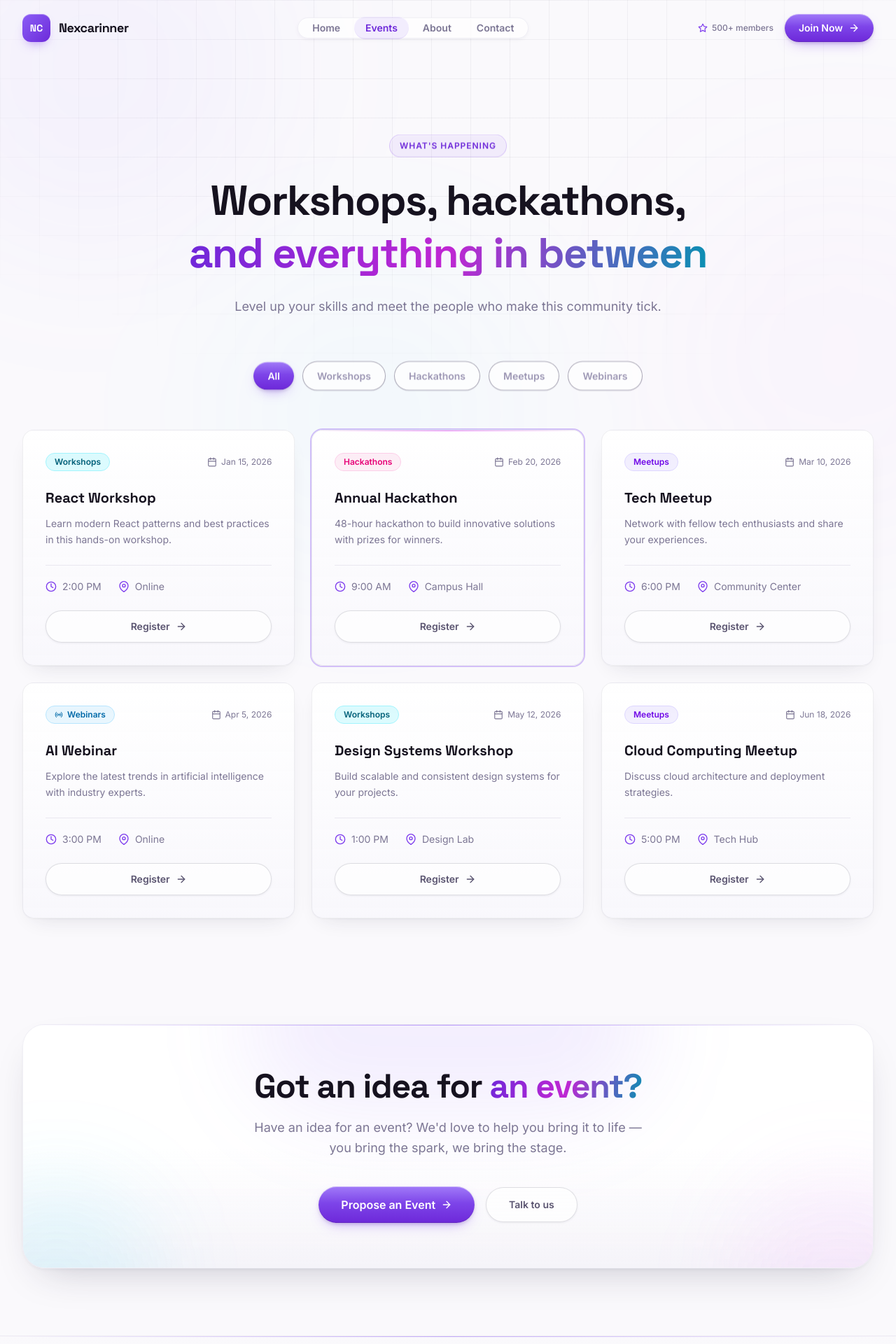
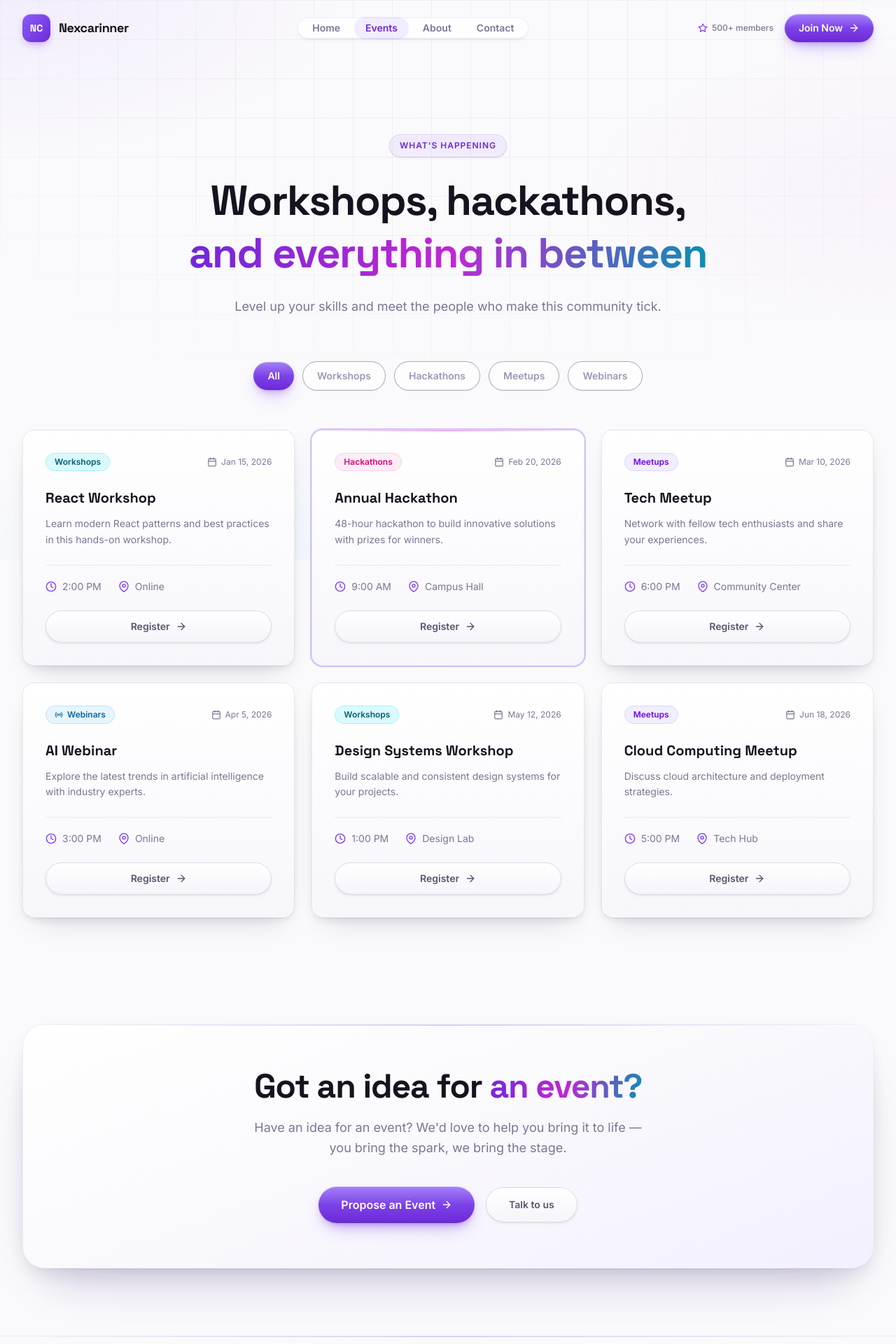
Before and after one commit to codexxxx07/Nexcarinner_Website, a React (Vite) app in the folder FrontEnd/: page /events in a window 1280 px wide. Shown: the top 1920 px of the page at 70% size. Built offline with nearby package versions, Linux system fonts and the light colour scheme.

Commit message:
improved structure

```diff
--- a/FrontEnd/src/components/CtaBanner.jsx
+++ b/FrontEnd/src/components/CtaBanner.jsx
@@ -13,11 +13,21 @@ const CtaBanner = ({
   return (
     <section className="mx-auto max-w-7xl px-6 lg:px-8 py-20 sm:py-24">
       <Reveal variant="zoom">
-        <div className="relative overflow-hidden rounded-[2rem] border border-ink-800/60 bg-gradient-to-b from-white via-white to-ink-900/60 p-10 shadow-[0_2px_4px_rgba(34,29,58,0.04),0_24px_60px_-28px_rgba(34,29,58,0.28),inset_0_1px_0_rgba(255,255,255,0.95)] sm:p-16 text-center">
-          <div className="pointer-events-none absolute inset-x-0 top-0 h-px bg-gradient-to-r from-transparent via-brand-500/60 to-transparent" />
-          <div className="pointer-events-none absolute -top-32 left-1/2 h-64 w-[36rem] -translate-x-1/2 rounded-full bg-brand-500/10 blur-3xl" />
-          <div className="pointer-events-none absolute -bottom-40 -right-24 h-72 w-72 rounded-full bg-flare-pink/10 blur-3xl" />
-          <div className="pointer-events-none absolute -bottom-40 -left-24 h-72 w-72 rounded-full bg-flare-cyan/10 blur-3xl" />
+        <div
+          className="relative overflow-hidden rounded-4xl border border-ink-800/50 p-10 sm:p-16 text-center"
+          style={{
+            background: 'linear-gradient(160deg, #ffffff 0%, #faf9fc 45%, #f3f0ff 100%)',
+            boxShadow: [
+              'inset 0 1px 0 rgba(255,255,255,1)',
+              '0 1px 2px rgba(34,29,58,0.05)',
+              '0 12px 32px -12px rgba(34,29,58,0.16)',
+              '0 36px 72px -32px rgba(34,29,58,0.2)',
+              '0 40px 80px -40px rgba(124,58,237,0.12)',
+            ].join(', '),
+          }}
+        >
+          {/* Top highlight line */}
+          <div className="pointer-events-none absolute inset-x-0 top-0 h-px bg-gradient-to-r from-transparent via-brand-500/50 to-transparent" />
 
           <div className="relative">
             <h2 className="font-display text-3xl sm:text-4xl lg:text-5xl font-bold text-ink-50 tracking-tight">
--- a/FrontEnd/src/components/Footer.jsx
+++ b/FrontEnd/src/components/Footer.jsx
@@ -30,9 +30,12 @@ const Footer = () => {
   }
 
   return (
-    <footer className="relative overflow-hidden border-t border-ink-800/70 bg-gradient-to-b from-transparent to-ink-900/50">
-      <div className="pointer-events-none absolute inset-x-0 top-0 h-px bg-gradient-to-r from-transparent via-brand-500/50 to-transparent" />
-      <div className="pointer-events-none absolute -bottom-56 left-1/2 h-96 w-[46rem] -translate-x-1/2 rounded-full bg-brand-500/10 blur-3xl" />
+    <footer className="relative overflow-hidden border-t border-ink-800/70"
+      style={{
+        background: 'linear-gradient(180deg, transparent 0%, rgba(242,240,247,0.4) 100%)',
+      }}
+    >
+      <div className="pointer-events-none absolute inset-x-0 top-0 h-px bg-gradient-to-r from-transparent via-brand-500/40 to-transparent" />
 
       <div className="relative mx-auto max-w-7xl px-6 pb-10 pt-16 lg:px-8">
         <div className="grid gap-12 lg:grid-cols-12">
@@ -57,7 +60,7 @@ const Footer = () => {
                   key={social.name}
                   href={social.url}
                   aria-label={social.name}
-                  className="flex h-10 w-10 items-center justify-center rounded-full border border-ink-800 bg-white/70 text-ink-500 shadow-[inset_0_1px_0_rgba(255,255,255,0.9),0_2px_5px_-2px_rgba(34,29,58,0.1)] transition-colors duration-200 hover:border-brand-600/40 hover:text-brand-700 hover:shadow-[inset_0_1px_0_rgba(255,255,255,0.9),0_4px_12px_-4px_rgba(124,58,237,0.35)]"
+                  className="flex h-10 w-10 items-center justify-center rounded-full border border-ink-800 bg-white text-ink-500 shadow-[inset_0_1px_0_rgba(255,255,255,1),0_1px_3px_rgba(34,29,58,0.1),0_3px_8px_-4px_rgba(34,29,58,0.12)] transition-colors duration-200 hover:border-brand-600/40 hover:text-brand-700 hover:shadow-[inset_0_1px_0_rgba(255,255,255,1),0_1px_3px_rgba(34,29,58,0.08),0_6px_14px_-6px_rgba(124,58,237,0.3)]"
                 >
                   <social.icon className="h-4 w-4" />
                 </a>
@@ -136,14 +139,14 @@ const Footer = () => {
                   You're in! Watch your inbox for updates.
                 </p>
               ) : (
-                <div className="flex overflow-hidden rounded-full border border-ink-300/60 bg-white shadow-[inset_0_1.5px_3px_rgba(34,29,58,0.06),0_1px_0_rgba(255,255,255,0.85)] focus-within:border-brand-600/50 focus-within:ring-4 focus-within:ring-brand-500/10">
+                <div className="flex overflow-hidden rounded-full border border-ink-300/60 bg-white shadow-[inset_0_2px_4px_rgba(34,29,58,0.07),inset_0_1px_2px_rgba(34,29,58,0.04),0_1px_0_rgba(255,255,255,0.9)] focus-within:border-brand-600/50 focus-within:shadow-[inset_0_2px_4px_rgba(34,29,58,0.05),0_0_0_4px_rgba(124,58,237,0.1)]">
                   <input
                     type="email"
                     value={email}
                     onChange={(e) => setEmail(e.target.value)}
                     placeholder="you@email.com"
                     aria-label="Email address"
-                    className="w-full bg-transparent px-5 py-3 text-sm text-ink-100 placeholder:text-ink-500 focus:outline-none"
+                    className="w-full bg-transparent px-5 py-3 text-sm text-ink-50 placeholder:text-ink-400 focus:outline-none"
                     required
                   />
                   <button
--- a/FrontEnd/src/components/Layout.jsx
+++ b/FrontEnd/src/components/Layout.jsx
@@ -4,12 +4,26 @@ import Footer from './Footer'
 const Layout = ({ children }) => {
   return (
     <div className="relative flex min-h-screen flex-col bg-ink-950">
-      {/* Static ambient background — no animation for performance */}
-      <div className="pointer-events-none fixed inset-0 z-0">
+      {/*
+       * Ambient background — CSS radial-gradient orbs instead of DOM divs with blur.
+       * blur-[120px] on fixed elements forces GPU repaints on every scroll frame.
+       * A single background-image with multiple radial gradients costs ~0 at runtime.
+       */}
+      <div
+        className="pointer-events-none fixed inset-0 z-0"
+        aria-hidden="true"
+      >
         <div className="absolute inset-0 grid-pattern" />
-        <div className="absolute -top-40 -left-32 h-[32rem] w-[32rem] rounded-full bg-brand-500/5 blur-[120px]" />
-        <div className="absolute top-1/3 -right-40 h-[30rem] w-[30rem] rounded-full bg-flare-pink/4 blur-[130px]" />
-        <div className="absolute bottom-0 left-1/4 h-[26rem] w-[26rem] rounded-full bg-flare-cyan/4 blur-[120px]" />
+        <div
+          className="absolute inset-0"
+          style={{
+            backgroundImage: [
+              'radial-gradient(ellipse 55% 40% at 0% 0%, rgba(139,92,246,0.07) 0%, transparent 70%)',
+              'radial-gradient(ellipse 50% 35% at 100% 33%, rgba(232,121,249,0.05) 0%, transparent 70%)',
+              'radial-gradient(ellipse 45% 35% at 25% 100%, rgba(34,211,238,0.05) 0%, transparent 70%)',
+            ].join(', '),
+          }}
+        />
       </div>
 
       <Navbar />
--- a/FrontEnd/src/components/Navbar.jsx
+++ b/FrontEnd/src/components/Navbar.jsx
@@ -1,4 +1,4 @@
-import { useEffect, useState } from 'react'
+import { useEffect, useRef, useState } from 'react'
 import { Link, NavLink } from 'react-router-dom'
 import { FiMenu, FiX, FiArrowRight, FiStar } from 'react-icons/fi'
 
@@ -11,7 +11,7 @@ const links = [
 
 const Logo = () => (
   <Link to="/" className="flex items-center gap-3">
-    <span className="flex h-10 w-10 items-center justify-center rounded-xl bg-gradient-to-br from-brand-500 to-brand-700 font-display text-sm font-bold text-white shadow-[0_8px_16px_-8px_rgba(124,58,237,0.65),inset_0_1px_0_rgba(255,255,255,0.35)]">
+    <span className="flex h-10 w-10 items-center justify-center rounded-xl bg-gradient-to-br from-brand-500 to-brand-700 font-display text-sm font-bold text-white shadow-[0_6px_14px_-6px_rgba(124,58,237,0.7),inset_0_1px_0_rgba(255,255,255,0.35),inset_0_-1px_0_rgba(0,0,0,0.1)]">
       NC
     </span>
     <span className="font-display text-lg font-bold tracking-tight text-ink-50">
@@ -23,9 +23,18 @@ const Logo = () => (
 const Navbar = () => {
   const [scrolled, setScrolled] = useState(false)
   const [open, setOpen] = useState(false)
+  // Use a ref for the scroll handler to avoid recreating it on every render
+  const scrolledRef = useRef(false)
 
   useEffect(() => {
-    const onScroll = () => setScrolled(window.scrollY > 24)
+    const onScroll = () => {
+      const shouldBeScrolled = window.scrollY > 24
+      // Only trigger a state update when the value actually changes
+      if (shouldBeScrolled !== scrolledRef.current) {
+        scrolledRef.current = shouldBeScrolled
+        setScrolled(shouldBeScrolled)
+      }
+    }
     onScroll()
     window.addEventListener('scroll', onScroll, { passive: true })
     return () => window.removeEventListener('scroll', onScroll)
@@ -39,9 +48,9 @@ const Navbar = () => {
   return (
     <header className="fixed inset-x-0 top-0 z-50">
       <div
-        className={`transition-colors duration-200 ${
+        className={`transition-[background-color,border-color,box-shadow] duration-200 ${
           scrolled
-            ? 'border-b border-ink-800/70 bg-white/88 shadow-[0_4px_16px_-8px_rgba(34,29,58,0.18),inset_0_-1px_0_rgba(34,29,58,0.06)] backdrop-blur-xl'
+            ? 'border-b border-ink-800/70 bg-white/90 shadow-[0_1px_2px_rgba(34,29,58,0.06),0_6px_20px_-8px_rgba(34,29,58,0.14),inset_0_-1px_0_rgba(34,29,58,0.05)] backdrop-blur-xl'
             : 'border-b border-transparent bg-transparent'
         }`}
       >
@@ -49,7 +58,7 @@ const Navbar = () => {
           <Logo />
 
           {/* Desktop links */}
-          <div className="hidden items-center gap-1 rounded-full border border-ink-800/60 bg-white/70 p-1 shadow-[inset_0_1px_0_rgba(255,255,255,0.9),0_2px_8px_-4px_rgba(34,29,58,0.12)] lg:flex">
+          <div className="hidden items-center gap-1 rounded-full border border-ink-800/60 bg-white/80 p-1 shadow-[inset_0_1px_0_rgba(255,255,255,1),0_1px_2px_rgba(34,29,58,0.06),0_3px_8px_-4px_rgba(34,29,58,0.1)] lg:flex">
             {links.map((link) => (
               <NavLink
                 key={link.to}
@@ -61,8 +70,8 @@ const Navbar = () => {
                   <span
                     className={`rounded-full px-4 py-2 transition-colors duration-200 ${
                       isActive
-                        ? 'bg-brand-500/10 text-brand-700 shadow-[inset_0_1px_0_rgba(255,255,255,0.7),inset_0_-1px_0_rgba(124,58,237,0.1)]'
-                        : 'hover:bg-ink-800/50 hover:text-ink-900'
+                        ? 'bg-brand-500/10 text-brand-700 shadow-[inset_0_1px_0_rgba(255,255,255,0.8),inset_0_-1px_0_rgba(124,58,237,0.08)]'
+                        : 'hover:bg-ink-800/40 hover:text-ink-900'
                     }`}
                   >
                     {link.label}
@@ -90,7 +99,7 @@ const Navbar = () => {
           <button
             onClick={() => setOpen((v) => !v)}
             aria-label="Toggle menu"
-            className="flex h-10 w-10 items-center justify-center rounded-xl border border-ink-800/70 bg-white/70 text-ink-500 shadow-sm transition-colors hover:text-ink-900 lg:hidden"
+            className="flex h-10 w-10 items-center justify-center rounded-xl border border-ink-800/70 bg-white/80 text-ink-500 shadow-[inset_0_1px_0_rgba(255,255,255,1),0_1px_3px_rgba(34,29,58,0.08)] transition-colors hover:text-ink-900 lg:hidden"
           >
             {open ? <FiX className="h-5 w-5" /> : <FiMenu className="h-5 w-5" />}
           </button>
@@ -98,11 +107,8 @@ const Navbar = () => {
       </div>
 
       {/* Mobile menu */}
-      <div
-        className={`border-b border-ink-800/70 bg-white/95 backdrop-blur-xl lg:hidden ${
-          open ? 'shadow-[0_8px_20px_-10px_rgba(34,29,58,0.25)]' : 'hidden'
-        }`}
-      >
+      {open && (
+        <div className="border-b border-ink-800/70 bg-white/95 shadow-[0_6px_20px_-8px_rgba(34,29,58,0.2)] backdrop-blur-xl lg:hidden">
           <div className="flex flex-col gap-1 px-6 py-6">
             {links.map((link) => (
               <NavLink
@@ -114,7 +120,7 @@ const Navbar = () => {
                   `rounded-xl px-4 py-3 font-medium transition-colors duration-200 ${
                     isActive
                       ? 'bg-brand-500/10 text-brand-700'
-                    : 'text-ink-500 hover:bg-ink-800/50 hover:text-ink-900'
+                      : 'text-ink-500 hover:bg-ink-800/40 hover:text-ink-900'
                   }`
                 }
               >
@@ -131,6 +137,7 @@ const Navbar = () => {
             </Link>
           </div>
         </div>
+      )}
     </header>
   )
 }
--- a/FrontEnd/src/index.css
+++ b/FrontEnd/src/index.css
@@ -84,27 +84,39 @@
 }
 
 @layer components {
-  /* Light glass card — soft gradient, hairline border, inner top highlight */
+  /*
+   * SKEUOMORPHIC CARD SYSTEM
+   * Dual-shadow approach: dark bottom shadow for depth + bright top highlight for elevation.
+   * NO backdrop-filter on main cards — too GPU-intensive.
+   */
+
+  /* Base card — crisp white face, raised 3D depth */
   .glass {
-    background: linear-gradient(180deg, rgba(255, 255, 255, 0.95), rgba(248, 247, 252, 0.9));
-    border: 1px solid rgba(34, 29, 58, 0.07);
+    background: linear-gradient(180deg, #ffffff 0%, #f7f6fb 100%);
+    border: 1px solid rgba(34, 29, 58, 0.09);
     box-shadow:
-      0 1px 2px rgba(34, 29, 58, 0.04),
-      0 12px 30px -16px rgba(34, 29, 58, 0.16),
-      inset 0 1px 0 rgba(255, 255, 255, 0.9);
-    backdrop-filter: blur(14px);
-    -webkit-backdrop-filter: blur(14px);
+      /* top highlight — light source from above */
+      inset 0 1px 0 rgba(255, 255, 255, 1),
+      /* subtle inner side glow */
+      inset 1px 0 0 rgba(255, 255, 255, 0.6),
+      /* contact shadow — tight, sharp */
+      0 1px 2px rgba(34, 29, 58, 0.06),
+      /* mid shadow — elevation feel */
+      0 6px 16px -6px rgba(34, 29, 58, 0.14),
+      /* deep diffuse shadow — 3D depth illusion */
+      0 20px 40px -20px rgba(34, 29, 58, 0.18);
   }
 
+  /* Stronger card for floating/overlay elements */
   .glass-strong {
-    background: rgba(255, 255, 255, 0.92);
-    border: 1px solid rgba(34, 29, 58, 0.08);
+    background: #ffffff;
+    border: 1px solid rgba(34, 29, 58, 0.1);
     box-shadow:
-      0 2px 4px rgba(34, 29, 58, 0.05),
-      0 18px 44px -20px rgba(34, 29, 58, 0.24),
-      inset 0 1px 0 rgba(255, 255, 255, 0.95);
-    backdrop-filter: blur(20px);
-    -webkit-backdrop-filter: blur(20px);
+      inset 0 1px 0 rgba(255, 255, 255, 1),
+      inset 1px 0 0 rgba(255, 255, 255, 0.7),
+      0 1px 3px rgba(34, 29, 58, 0.07),
+      0 8px 20px -8px rgba(34, 29, 58, 0.18),
+      0 24px 48px -24px rgba(34, 29, 58, 0.22);
   }
 
   .text-gradient {
@@ -114,7 +126,6 @@
     color: transparent;
   }
 
-  /* Same visual as text-gradient — animation removed for performance */
   .text-gradient-animate {
     background: linear-gradient(105deg, #6d28d9, #c026d3 50%, #0891b2);
     -webkit-background-clip: text;
@@ -131,111 +142,166 @@
     -webkit-mask-image: radial-gradient(ellipse 90% 70% at 50% 20%, black 30%, transparent 75%);
   }
 
-  /* Skeuomorphic card — shadow deepens on hover, no movement */
+  /*
+   * card-lift — enhanced 3D elevation on hover.
+   * Shadow layer grows; brand tint appears in deep shadow.
+   * Only shadow + border-color transition — no transform, no layout shift.
+   */
   .card-lift {
-    transition: box-shadow 0.25s ease, border-color 0.25s ease;
+    transition: box-shadow 0.22s ease, border-color 0.22s ease;
   }
   .card-lift:hover {
-    border-color: rgba(124, 58, 237, 0.22);
+    border-color: rgba(124, 58, 237, 0.18);
     box-shadow:
-      0 2px 4px rgba(34, 29, 58, 0.05),
-      0 18px 36px -16px rgba(34, 29, 58, 0.22),
-      inset 0 1px 0 rgba(255, 255, 255, 0.95);
+      inset 0 1px 0 rgba(255, 255, 255, 1),
+      inset 1px 0 0 rgba(255, 255, 255, 0.6),
+      0 1px 2px rgba(34, 29, 58, 0.05),
+      0 8px 20px -8px rgba(34, 29, 58, 0.16),
+      0 28px 54px -24px rgba(34, 29, 58, 0.22),
+      /* brand-tinted depth shadow for skeuomorphic richness */
+      0 32px 60px -28px rgba(124, 58, 237, 0.14);
   }
 
-  /* Raised primary button — skeuomorphic sheen, no movement */
+  /*
+   * btn-gradient — raised skeuomorphic pill button.
+   * Top sheen + bottom shadow create physical button feel.
+   * Active state simulates press-down with inset shadow.
+   */
   .btn-gradient {
-    background-image: linear-gradient(180deg, rgba(255, 255, 255, 0.18) 0%, rgba(255, 255, 255, 0) 45%), linear-gradient(180deg, #8b5cf6, #6d28d9);
+    background-image:
+      linear-gradient(180deg, rgba(255, 255, 255, 0.22) 0%, rgba(255, 255, 255, 0) 50%),
+      linear-gradient(180deg, #8b5cf6, #6d28d9);
     box-shadow:
-      inset 0 1px 0 rgba(255, 255, 255, 0.35),
-      inset 0 -1px 0 rgba(0, 0, 0, 0.12),
-      0 8px 20px -10px rgba(124, 58, 237, 0.65),
-      0 2px 4px rgba(34, 29, 58, 0.14);
-    transition: box-shadow 0.2s ease, filter 0.2s ease;
+      /* top light sheen — light source */
+      inset 0 1px 0 rgba(255, 255, 255, 0.38),
+      /* bottom edge depth */
+      inset 0 -1px 0 rgba(0, 0, 0, 0.15),
+      /* tight contact shadow */
+      0 1px 2px rgba(34, 29, 58, 0.18),
+      /* mid elevation */
+      0 6px 14px -6px rgba(124, 58, 237, 0.55),
+      /* brand glow — depth */
+      0 14px 28px -12px rgba(124, 58, 237, 0.45);
+    transition: box-shadow 0.18s ease, filter 0.18s ease;
   }
   .btn-gradient:hover {
-    filter: brightness(1.06);
+    filter: brightness(1.07);
     box-shadow:
-      inset 0 1px 0 rgba(255, 255, 255, 0.35),
-      inset 0 -1px 0 rgba(0, 0, 0, 0.12),
-      0 12px 26px -10px rgba(124, 58, 237, 0.75),
-      0 2px 6px rgba(34, 29, 58, 0.16);
+      inset 0 1px 0 rgba(255, 255, 255, 0.38),
+      inset 0 -1px 0 rgba(0, 0, 0, 0.15),
+      0 1px 3px rgba(34, 29, 58, 0.2),
+      0 8px 18px -6px rgba(124, 58, 237, 0.65),
+      0 18px 34px -14px rgba(124, 58, 237, 0.5);
   }
   .btn-gradient:active {
     filter: brightness(0.97);
     box-shadow:
-      inset 0 2px 4px rgba(0, 0, 0, 0.18),
-      0 2px 8px -4px rgba(124, 58, 237, 0.5);
+      /* deep inset — physical pressed feel */
+      inset 0 2px 5px rgba(0, 0, 0, 0.22),
+      inset 0 1px 2px rgba(0, 0, 0, 0.12),
+      0 1px 4px -2px rgba(124, 58, 237, 0.4);
   }
 
-  /* Soft outline button for secondary actions */
+  /*
+   * btn-outline — soft elevated secondary button.
+   * Lighter than btn-gradient but still has physical depth.
+   */
   .btn-outline {
     display: inline-flex;
     align-items: center;
     gap: 0.5rem;
     border-radius: 999px;
-    border: 1px solid rgba(34, 29, 58, 0.14);
-    background: rgba(255, 255, 255, 0.65);
-    box-shadow: inset 0 1px 0 rgba(255, 255, 255, 0.9), 0 1px 3px rgba(34, 29, 58, 0.07);
-    transition: border-color 0.2s ease, box-shadow 0.2s ease, color 0.2s ease;
+    border: 1px solid rgba(34, 29, 58, 0.13);
+    background: linear-gradient(180deg, #ffffff 0%, #f5f4fa 100%);
+    box-shadow:
+      inset 0 1px 0 rgba(255, 255, 255, 1),
+      0 1px 2px rgba(34, 29, 58, 0.07),
+      0 3px 8px -4px rgba(34, 29, 58, 0.1);
+    transition: border-color 0.18s ease, box-shadow 0.18s ease, color 0.18s ease;
   }
   .btn-outline:hover {
-    border-color: rgba(124, 58, 237, 0.4);
+    border-color: rgba(124, 58, 237, 0.35);
     color: var(--color-brand-700);
-    box-shadow: inset 0 1px 0 rgba(255, 255, 255, 0.9), 0 4px 12px -6px rgba(34, 29, 58, 0.18);
+    box-shadow:
+      inset 0 1px 0 rgba(255, 255, 255, 1),
+      0 1px 2px rgba(34, 29, 58, 0.07),
+      0 6px 16px -6px rgba(34, 29, 58, 0.15),
+      0 8px 20px -10px rgba(124, 58, 237, 0.18);
   }
   .btn-outline:active {
-    box-shadow: inset 0 1.5px 3px rgba(34, 29, 58, 0.1);
+    box-shadow:
+      inset 0 1.5px 3px rgba(34, 29, 58, 0.1),
+      inset 0 1px 0 rgba(255, 255, 255, 0.7);
   }
 
+  /* Chip badge — raised pill with inner highlight */
   .chip {
     display: inline-flex;
     align-items: center;
     gap: 0.5rem;
     border-radius: 999px;
-    border: 1px solid rgba(124, 58, 237, 0.22);
-    background: rgba(124, 58, 237, 0.07);
+    border: 1px solid rgba(124, 58, 237, 0.2);
+    background: linear-gradient(180deg, rgba(139, 92, 246, 0.1) 0%, rgba(124, 58, 237, 0.06) 100%);
     color: var(--color-brand-700);
     font-size: 0.75rem;
     font-weight: 600;
     letter-spacing: 0.08em;
     text-transform: uppercase;
     padding: 0.4rem 0.9rem;
-    box-shadow: inset 0 1px 0 rgba(255, 255, 255, 0.8);
+    box-shadow:
+      inset 0 1px 0 rgba(255, 255, 255, 0.85),
+      0 1px 2px rgba(34, 29, 58, 0.06);
   }
 
-  /* Skeuomorphic form field — inset shadow, crisp focus ring */
+  /*
+   * Skeuomorphic form field — sunken/inset feel.
+   * Dark inset shadow makes it look like a recess in the surface.
+   */
   .field {
     width: 100%;
     border-radius: 0.9rem;
-    border: 1px solid rgba(34, 29, 58, 0.13);
-    background: #ffffff;
-    box-shadow: inset 0 1.5px 3px rgba(34, 29, 58, 0.06), 0 1px 0 rgba(255, 255, 255, 0.85);
+    border: 1px solid rgba(34, 29, 58, 0.12);
+    background: #fefefe;
+    box-shadow:
+      /* sunken inset — looks pressed into the surface */
+      inset 0 2px 4px rgba(34, 29, 58, 0.07),
+      inset 0 1px 2px rgba(34, 29, 58, 0.04),
+      /* bottom highlight — light bounces off the rim */
+      0 1px 0 rgba(255, 255, 255, 0.9);
     padding: 0.9rem 1.25rem;
     font-size: 0.9rem;
     color: var(--color-ink-100);
-    transition: border-color 0.25s ease, box-shadow 0.25s ease, background 0.25s ease;
+    transition: border-color 0.22s ease, box-shadow 0.22s ease;
   }
   .field::placeholder {
     color: var(--color-ink-500);
   }
   .field:focus {
     outline: none;
-    border-color: rgba(124, 58, 237, 0.55);
-    box-shadow: inset 0 1.5px 3px rgba(34, 29, 58, 0.04), 0 0 0 4px rgba(124, 58, 237, 0.12);
+    border-color: rgba(124, 58, 237, 0.5);
+    background: #ffffff;
+    box-shadow:
+      inset 0 2px 4px rgba(34, 29, 58, 0.05),
+      inset 0 1px 2px rgba(34, 29, 58, 0.03),
+      0 1px 0 rgba(255, 255, 255, 0.9),
+      0 0 0 4px rgba(124, 58, 237, 0.11);
   }
 }
 
-/* Scroll-reveal — fast fade-in, minimal offset */
+/*
+ * Scroll-reveal — fast fade-in, minimal offset.
+ * will-change removed: it pre-promotes ALL reveal elements to GPU layers,
+ * causing memory bloat and composite lag. The browser handles short
+ * opacity+transform transitions natively without it.
+ */
 .reveal {
   opacity: 0;
-  transition: opacity 0.45s ease, transform 0.45s ease;
-  will-change: opacity, transform;
+  transition: opacity 0.4s ease, transform 0.4s ease;
 }
-.reveal-up { transform: translateY(18px); }
-.reveal-left { transform: translateX(-18px); }
-.reveal-right { transform: translateX(18px); }
-.reveal-zoom { transform: scale(0.97); }
+.reveal-up { transform: translateY(16px); }
+.reveal-left { transform: translateX(-16px); }
+.reveal-right { transform: translateX(16px); }
+.reveal-zoom { transform: scale(0.975); }
 .reveal.is-visible {
   opacity: 1;
   transform: none;
```
Also changed, not shown: FrontEnd/src/components/CountUp.jsx (+6 -6 lines), FrontEnd/src/pages/About.jsx (+4 -7 lines), FrontEnd/src/pages/Contact.jsx (+19 -10 lines), FrontEnd/src/pages/Home.jsx (+12 -14 lines). Lines whose indentation alone changed are shown as unchanged.
